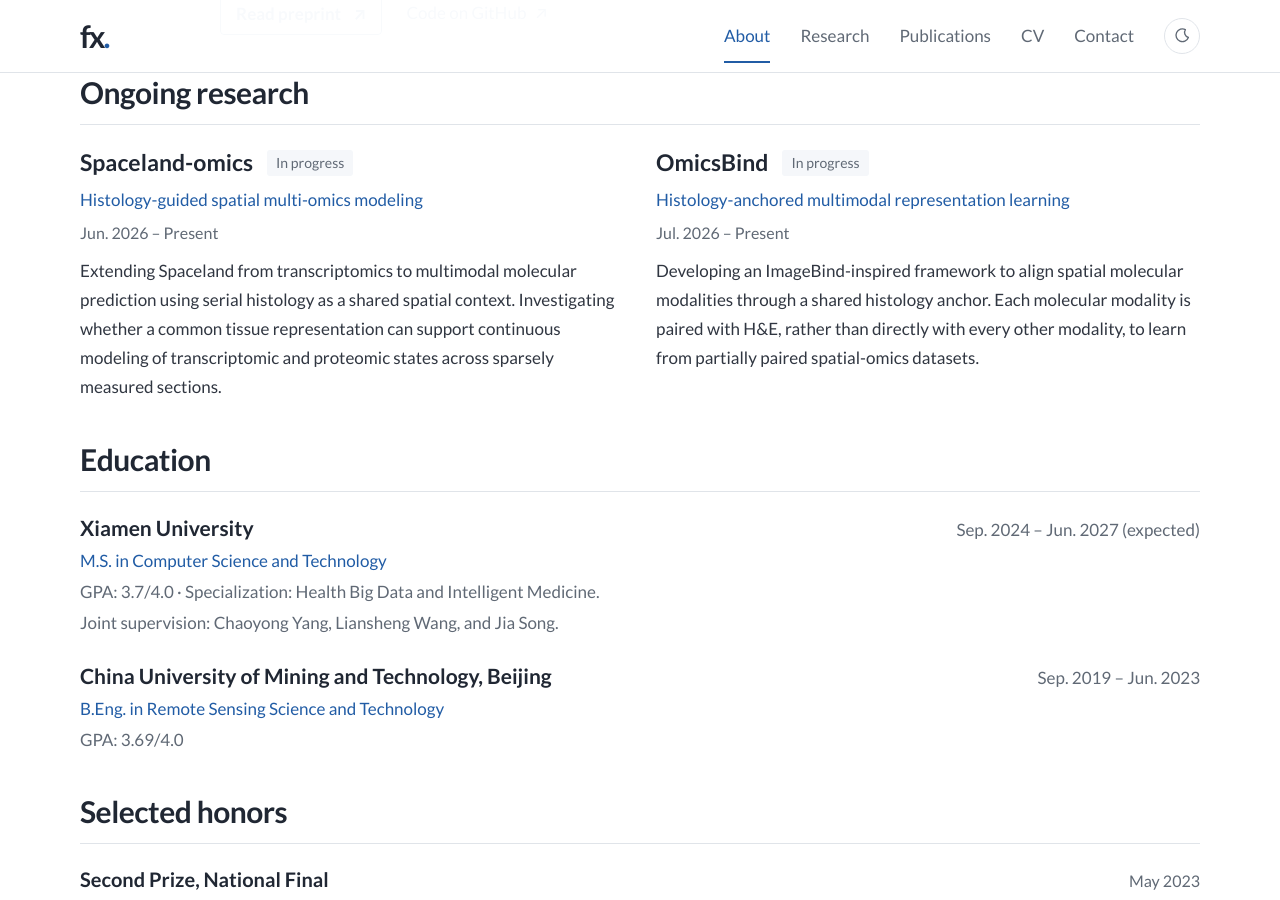
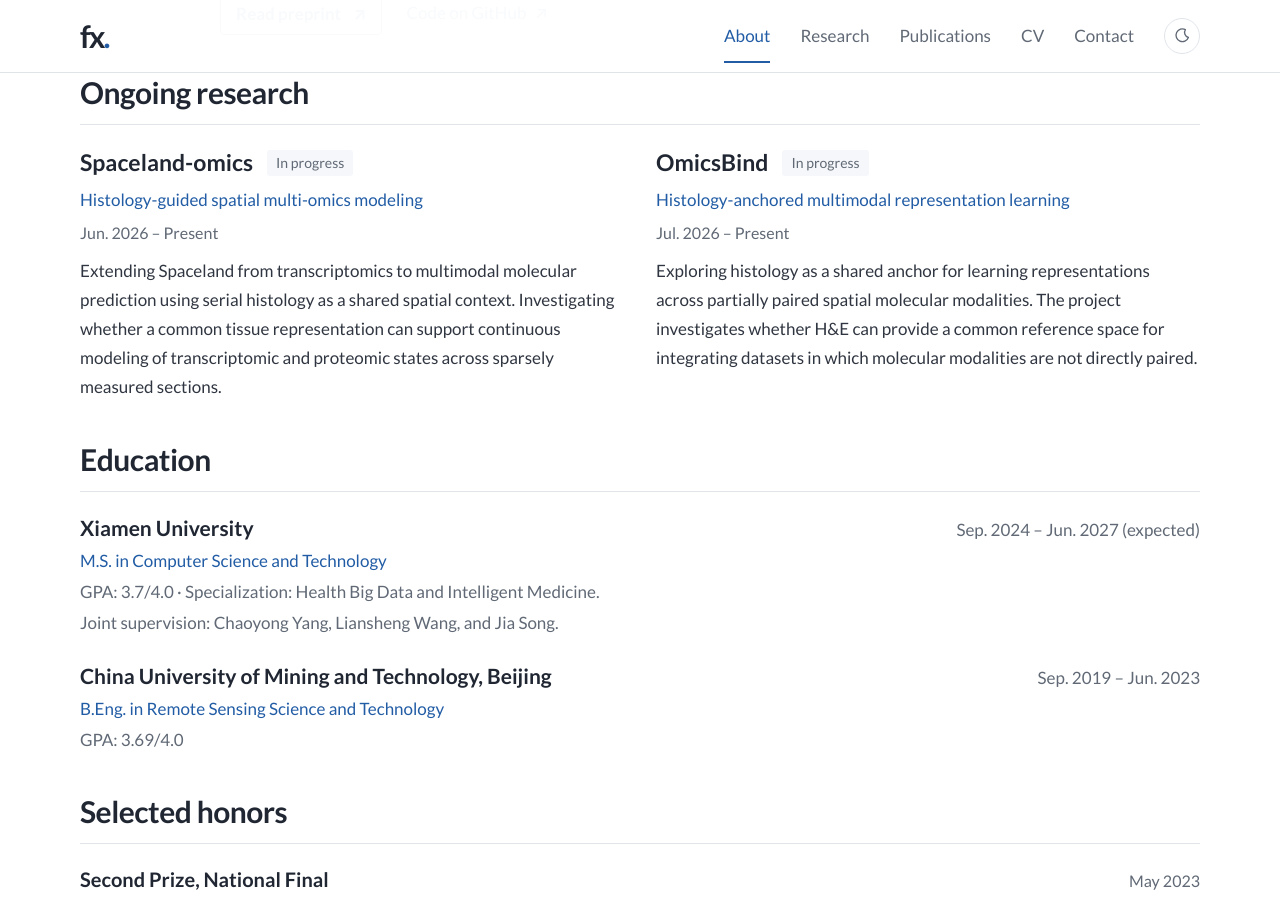
Before and after one commit to xufangfang408/xufangfang408.github.io, a Jekyll site: the page built from _pages/about.md, in a window 1280 px wide and 900 px high, scrolled down 1332 px. Built offline with Jekyll 4.4.1, drawn with Linux system fonts in a browser that asks for light colours.

Commit message:
edit OmicsBind

```diff
--- a/_data/academic.yml
+++ b/_data/academic.yml
@@ -41,7 +41,7 @@ projects:
   - name: OmicsBind
     subtitle: Histology-anchored multimodal representation learning
     period: Jul. 2026 – Present
-    description: Developing an ImageBind-inspired framework to align spatial molecular modalities through a shared histology anchor. Each molecular modality is paired with H&E, rather than directly with every other modality, to learn from partially paired spatial-omics datasets.
+    description: Exploring histology as a shared anchor for learning representations across partially paired spatial molecular modalities. The project investigates whether H&E can provide a common reference space for integrating datasets in which molecular modalities are not directly paired.
 
 education:
   - institution: Xiamen University
```
